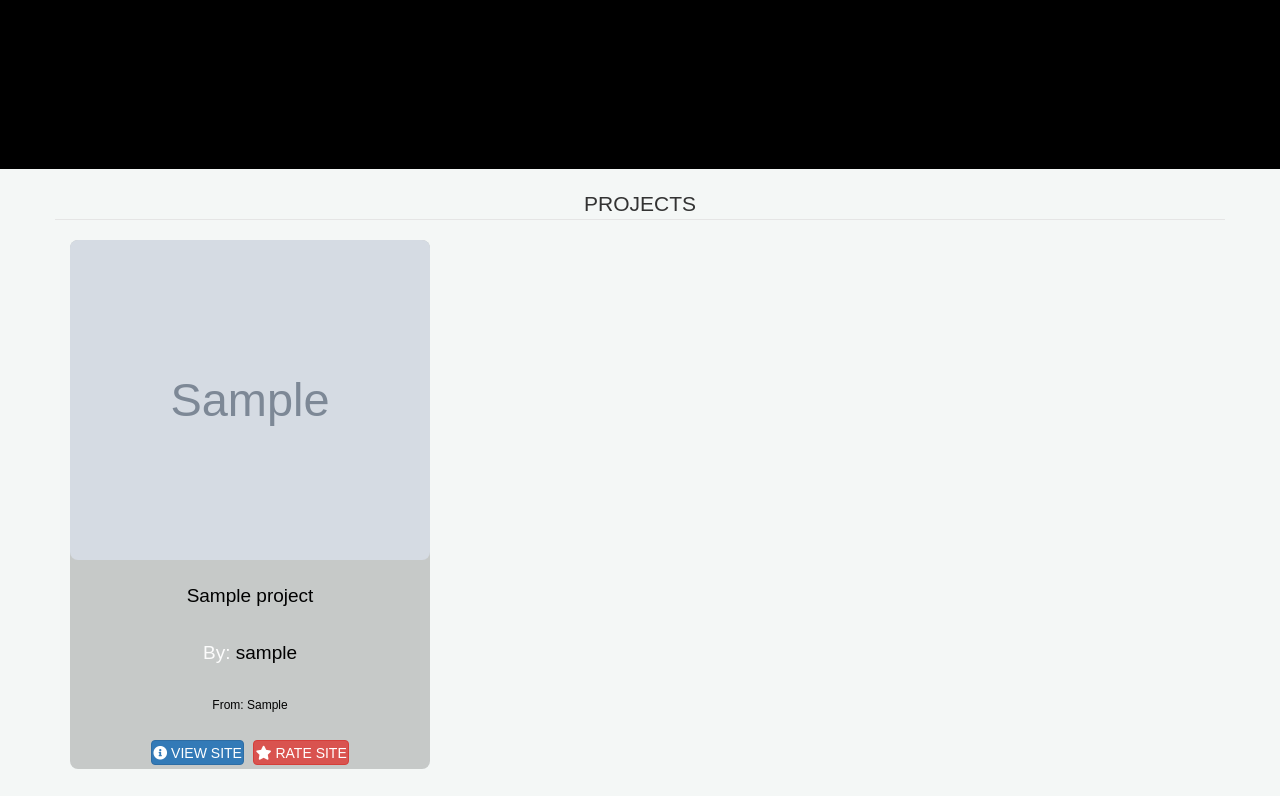
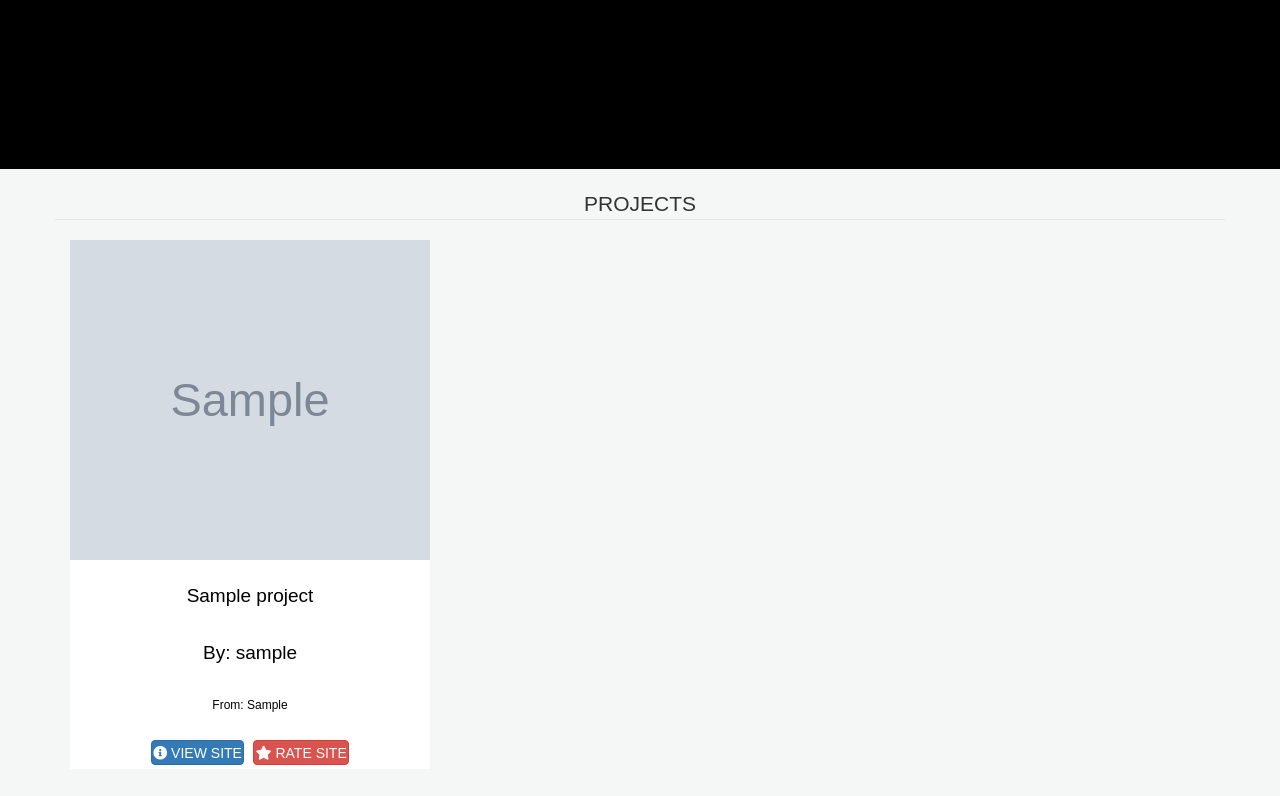
Before and after one commit to NyururuKelvin/awwardsApp, a Django app: page / in a window 1280 px wide. Shown: the part 1181-1977 px from the top of the page. Run offline with Django 3.2, Linux system fonts and the light colour scheme; tables that the repository leaves empty hold one stand-in row (values such as "Sample post"); grey boxes marked "Sample" are stand-in pictures; some libraries are stand-ins or nearby versions; some web fonts are replaced.

Commit message:
my commit edit card bg

```diff
--- a/projects/templates/project/index.html
+++ b/projects/templates/project/index.html
@@ -142,18 +142,16 @@
             <legend style="text-align: center;">PROJECTS</legend>
             {%for project in projects%}
             <div class="col-md-4" style="margin-bottom: 1%;">
-                <div class="card" style="background-color: rgb(198, 201, 200); border-radius: 8px;">
-                    <a href=""><img style="border-radius: 8px; height: 40vh; width: 100%;" class="card-img-top" src="{{project.image.url}}" alt="Card image cap"></a>
+                <div class="card" style="background-color: white;">
+                    <a href=""><img style="height: 40vh; width: 100%;" class="card-img-top" src="{{project.image.url}}" alt="Card image cap"></a>
                     <div class="card-body">
                         <div class="box-info">
-                            <div class="content">
-                                <div class="row">
-                                    <h3><a href="" style="color: black;">{{project.title}}</a></h3>
-                                    <h3> By: <a href="{% url 'profile' %}" style="color: black;">{{project.user.username}}</a></h3>
-                                    <h6 class="float-right" style="color: black;">From: {{project.location}}</h6>
-                                    <a style="padding: 1.5px; margin-bottom: 1%;" href="{{project.link}}" class="btn btn-primary"><i class="fas fa-info-circle"></i> VIEW SITE</a>
-                                    <a style="padding: 1.5px; margin-bottom: 1%; margin-left: 5px;" href="{% url 'project' project.id %}" class="btn btn-danger"><i class="fa fa-star" aria-hidden="true"></i> RATE SITE</a>
-                                </div>
+                            <div class="row">
+                                <h3><a href="" style="color: black;">{{project.title}}</a></h3>
+                                <h3 style="color: black;"> By: <a href="{% url 'profile' %}" style="color: black;">{{project.user.username}}</a></h3>
+                                <h6 class="float-right" style="color: black;">From: {{project.location}}</h6>
+                                <a style="padding: 1.5px; margin-bottom: 1%;" href="{{project.link}}" class="btn btn-primary"><i class="fas fa-info-circle"></i> VIEW SITE</a>
+                                <a style="padding: 1.5px; margin-bottom: 1%; margin-left: 5px;" href="{% url 'project' project.id %}" class="btn btn-danger"><i class="fa fa-star" aria-hidden="true"></i> RATE SITE</a>
                             </div>
                         </div>
                     </div>
```
